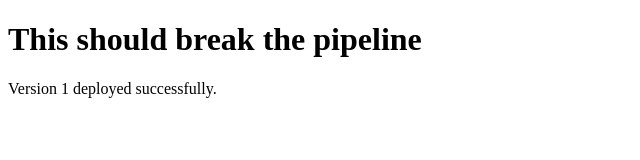
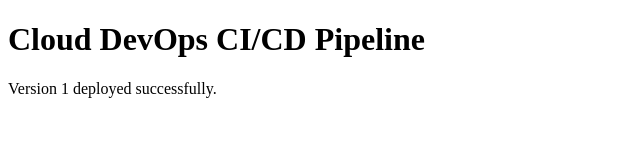
Before and after one commit to JFenner2/cloud-devops-cicd-pipeline, a plain HTML site: page app/index.html in a window 1280 px wide. Shown: the whole page, without its empty margins (0-640 px from the left). Drawn offline with Linux system fonts and the light colour scheme.

Commit message:
Restore expected homaepage heading

```diff
--- a/app/index.html
+++ b/app/index.html
@@ -6,7 +6,7 @@
   <title>Cloud DevOps CI/CD Project</title>
 </head>
 <body>
-  <h1>This should break the pipeline</h1>
+  <h1>Cloud DevOps CI/CD Pipeline</h1>
   <p>Version 1 deployed successfully.</p>
 </body>
 </html>
```
